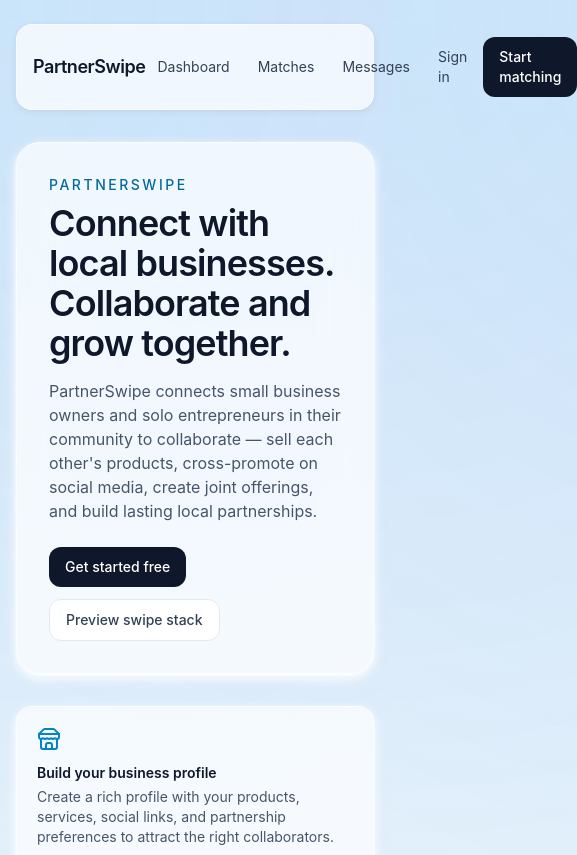
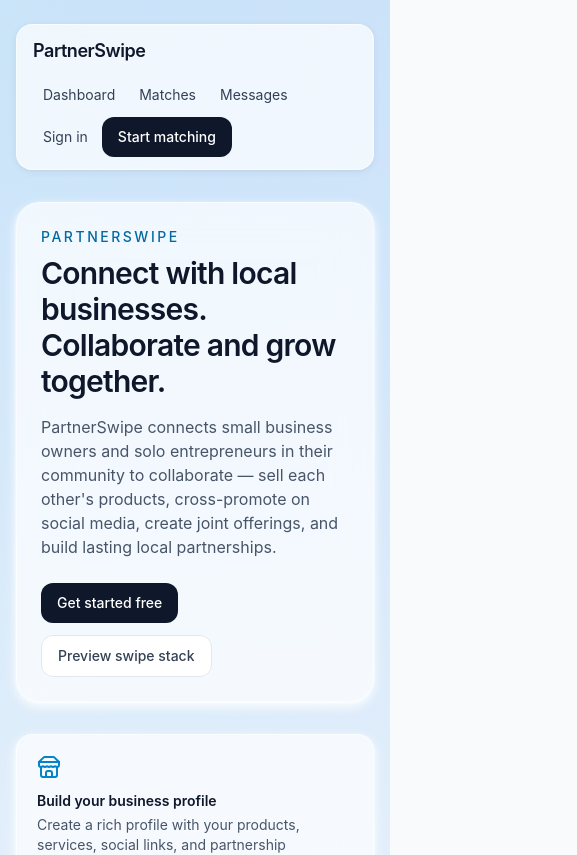
Before and after one commit to knickerboxker-sudo/onboard, a Next.js app: page / in a window 390 px wide. Shown: the top 855 px of the page, 577 px wide, since content can reach past the window. Built offline with nearby package versions, Linux system fonts and the light colour scheme.

Commit message:
Improve homepage responsiveness on mobile and desktop

```diff
--- a/app/layout.tsx
+++ b/app/layout.tsx
@@ -14,21 +14,21 @@ export default function RootLayout({ children }: { children: React.ReactNode })
       <body>
         <Providers>
           <div className="mx-auto flex min-h-screen w-full max-w-6xl flex-col px-4 pb-8 pt-6 sm:px-6">
-            <header className="mb-8 flex items-center justify-between rounded-2xl border border-white/60 bg-white/70 px-4 py-3 shadow-soft backdrop-blur-xl">
+            <header className="mb-8 flex flex-col gap-3 rounded-2xl border border-white/60 bg-white/70 px-4 py-3 shadow-soft backdrop-blur-xl sm:flex-row sm:items-center sm:justify-between">
               <Link className="text-lg font-semibold tracking-tight text-slate-900" href="/">
                 PartnerSwipe
               </Link>
-              <nav className="flex items-center gap-1 text-sm">
-                <Link className="rounded-lg px-3 py-2 text-slate-700 hover:bg-slate-100" href="/dashboard">
+              <nav className="flex w-full flex-wrap items-center gap-1 text-sm sm:w-auto sm:flex-nowrap">
+                <Link className="rounded-lg px-2.5 py-2 text-slate-700 hover:bg-slate-100 sm:px-3" href="/dashboard">
                   Dashboard
                 </Link>
-                <Link className="rounded-lg px-3 py-2 text-slate-700 hover:bg-slate-100" href="/matches">
+                <Link className="rounded-lg px-2.5 py-2 text-slate-700 hover:bg-slate-100 sm:px-3" href="/matches">
                   Matches
                 </Link>
-                <Link className="rounded-lg px-3 py-2 text-slate-700 hover:bg-slate-100" href="/messages">
+                <Link className="rounded-lg px-2.5 py-2 text-slate-700 hover:bg-slate-100 sm:px-3" href="/messages">
                   Messages
                 </Link>
-                <Link className="rounded-lg px-3 py-2 text-slate-700 hover:bg-slate-100" href="/auth">
+                <Link className="rounded-lg px-2.5 py-2 text-slate-700 hover:bg-slate-100 sm:px-3" href="/auth">
                   Sign in
                 </Link>
                 <Link className="btn-primary" href="/swipe">
--- a/app/page.tsx
+++ b/app/page.tsx
@@ -64,9 +64,9 @@ const collaborationTypes = [
 export default function Home() {
   return (
     <section className="space-y-8">
-      <div className="glass rounded-3xl p-8">
+      <div className="glass rounded-3xl p-6 sm:p-8">
         <p className="mb-2 text-sm font-medium uppercase tracking-[0.18em] text-sky-700">PartnerSwipe</p>
-        <h1 className="mb-4 text-4xl font-semibold tracking-tight text-slate-900">Connect with local businesses. Collaborate and grow together.</h1>
+        <h1 className="mb-4 text-3xl font-semibold tracking-tight text-slate-900 sm:text-4xl">Connect with local businesses. Collaborate and grow together.</h1>
         <p className="max-w-2xl text-slate-600">
           PartnerSwipe connects small business owners and solo entrepreneurs in their community to collaborate — sell each other&apos;s products, cross-promote on social media, create joint offerings, and build lasting local partnerships.
         </p>
@@ -90,7 +90,7 @@ export default function Home() {
         ))}
       </div>
 
-      <div className="glass rounded-3xl p-8">
+      <div className="glass rounded-3xl p-6 sm:p-8">
         <h2 className="text-xl font-semibold text-slate-900">Ways to collaborate</h2>
         <p className="mt-2 text-sm text-slate-600">PartnerSwipe makes it easy to find the right local partners and build real business relationships.</p>
         <div className="mt-5 grid gap-3 sm:grid-cols-2 lg:grid-cols-3">
@@ -110,7 +110,7 @@ export default function Home() {
         </div>
       </div>
 
-      <div className="glass rounded-3xl p-8">
+      <div className="glass rounded-3xl p-6 sm:p-8">
         <h2 className="text-xl font-semibold text-slate-900">Success stories</h2>
         <p className="mt-2 text-sm text-slate-600">Real partnerships formed on PartnerSwipe — updated as businesses complete collaborations and share their results.</p>
         <div className="mt-5 rounded-xl border border-slate-100 bg-white px-6 py-8 text-center text-sm text-slate-500">
```
